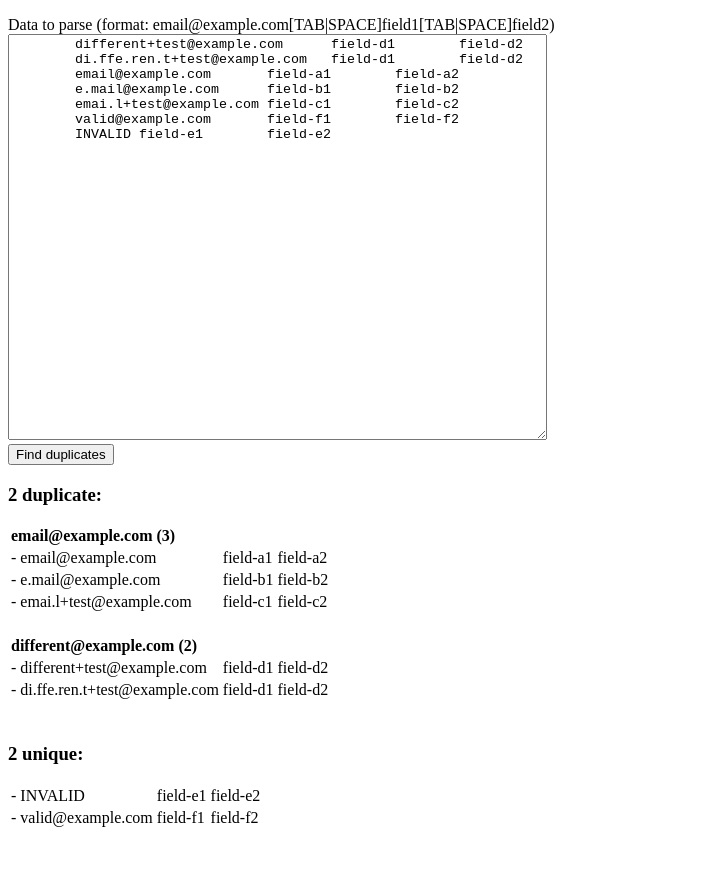
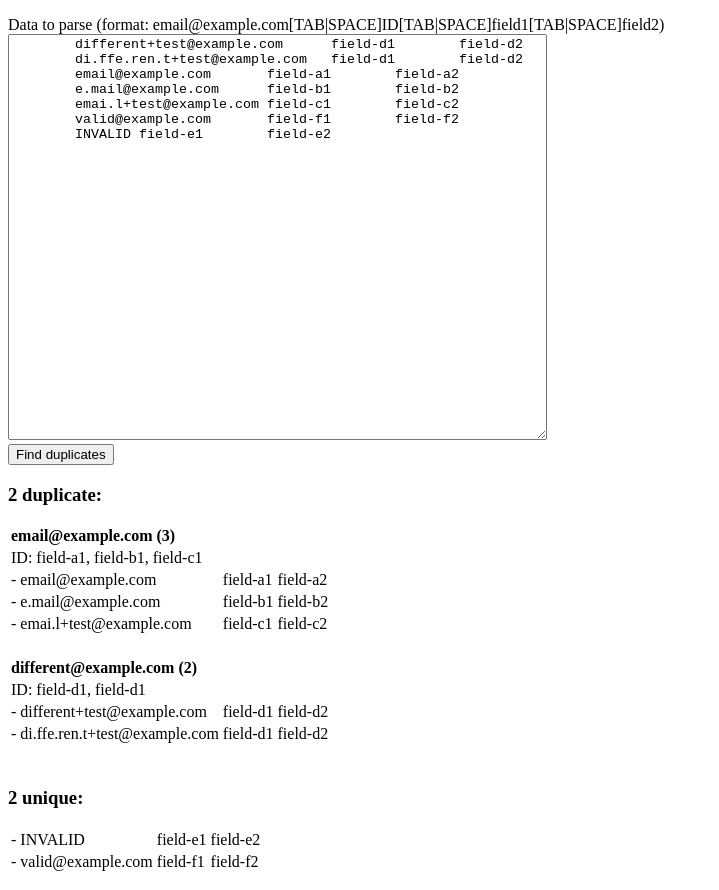
Before and after one commit to bettiolo/duplicate-email-finder-js, a website: page src/index.html in a window 1280 px wide. Both pictures are taken after a click on the button "Find duplicates". Shown: the whole page, without its empty margins (0-719 px from the left). Before the commit the page ends 846 px from the top, so only its background shows below. Drawn offline with Linux system fonts and the light colour scheme.

Commit message:
rendering id list

```diff
--- a/src/app/ui.js
+++ b/src/app/ui.js
@@ -34,23 +34,28 @@ $(function () {
 			duplicate,
 			duplicateIndex,
 			entry,
-			entryIndex,
-			fieldIndex;
+			entryIndex;
 
 		for (duplicateIndex = 0; duplicateIndex < duplicateAddresses.length; duplicateIndex++) {
 			duplicate = duplicates[duplicateAddresses[duplicateIndex]];
 			for (entryIndex = 0; entryIndex < duplicate.length; entryIndex++) {
 				entry = duplicate[entryIndex];
-				fieldCount = 1; // address
-				for (fieldIndex = 0; fieldIndex < entry.fields.length; fieldIndex++) {
-					fieldCount ++;
-				}
+				fieldCount = entry.fields.length + 1; // address
 				if (fieldCount > maxFieldCount) {
 					maxFieldCount = fieldCount;
 				}
 			}
 		}
 		return maxFieldCount;
+	}
+
+	function getIds(duplicate) {
+		var ids = [],
+			i;
+		for (i = 0; i < duplicate.length; i++) {
+			ids.push(duplicate[i].fields[0]);
+		}
+		return ids;
 	}
 
 	function renderDuplicates(duplicates, addressIndex, maxFieldCount, $output, matcher) {
@@ -72,6 +77,8 @@ $(function () {
 		var $duplicate = $('<tbody></tbody>'),
 			$duplicateRow = $('<tr></tr>'),
 			$duplicateItem = $('<th colspan="' + (maxFieldCount + 1) + '"></th>'),
+			$duplicateIdRow = $('<tr></tr>'),
+			$duplicateIds = $('<td colspan="' + (maxFieldCount + 1) + '"></td>'),
 			$separator = $('<tr><td colspan="' + (maxFieldCount + 1) + '">&nbsp;</td></tr>'),
 			i;
 
@@ -81,6 +88,9 @@ $(function () {
 			$duplicateItem.text(address + ' (' + duplicate.length + ')');
 			$duplicateRow.append($duplicateItem);
 			$duplicate.append($duplicateRow);
+			$duplicateIds.text('ID: ' + getIds(duplicate).join(', '));
+			$duplicateIdRow.append($duplicateIds);
+			$duplicate.append($duplicateIdRow);
 			for (i = 0; i < duplicate.length; i++) {
 				$duplicate.append(renderDuplicateEntries(duplicate[i]));
 			}
--- a/src/index.html
+++ b/src/index.html
@@ -11,7 +11,7 @@
 <body>
 
 <p>
-    <label for="source-data">Data to parse (format: email@example.com[TAB|SPACE]field1[TAB|SPACE]field2)</label>
+    <label for="source-data">Data to parse (format: email@example.com[TAB|SPACE]ID[TAB|SPACE]field1[TAB|SPACE]field2)</label>
     <br/>
     <textarea id="source-data" style="width: 40em; height: 30em;">
         different+test@example.com	field-d1	field-d2
```
